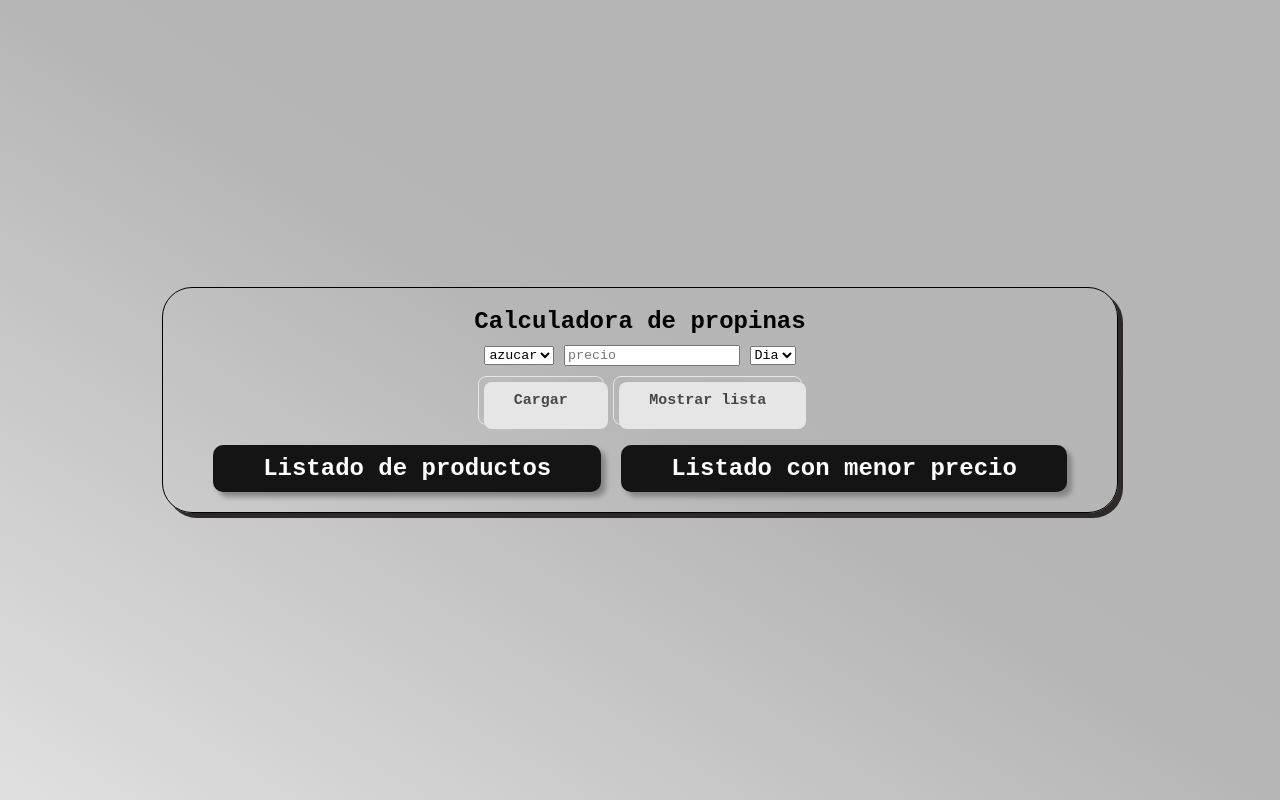
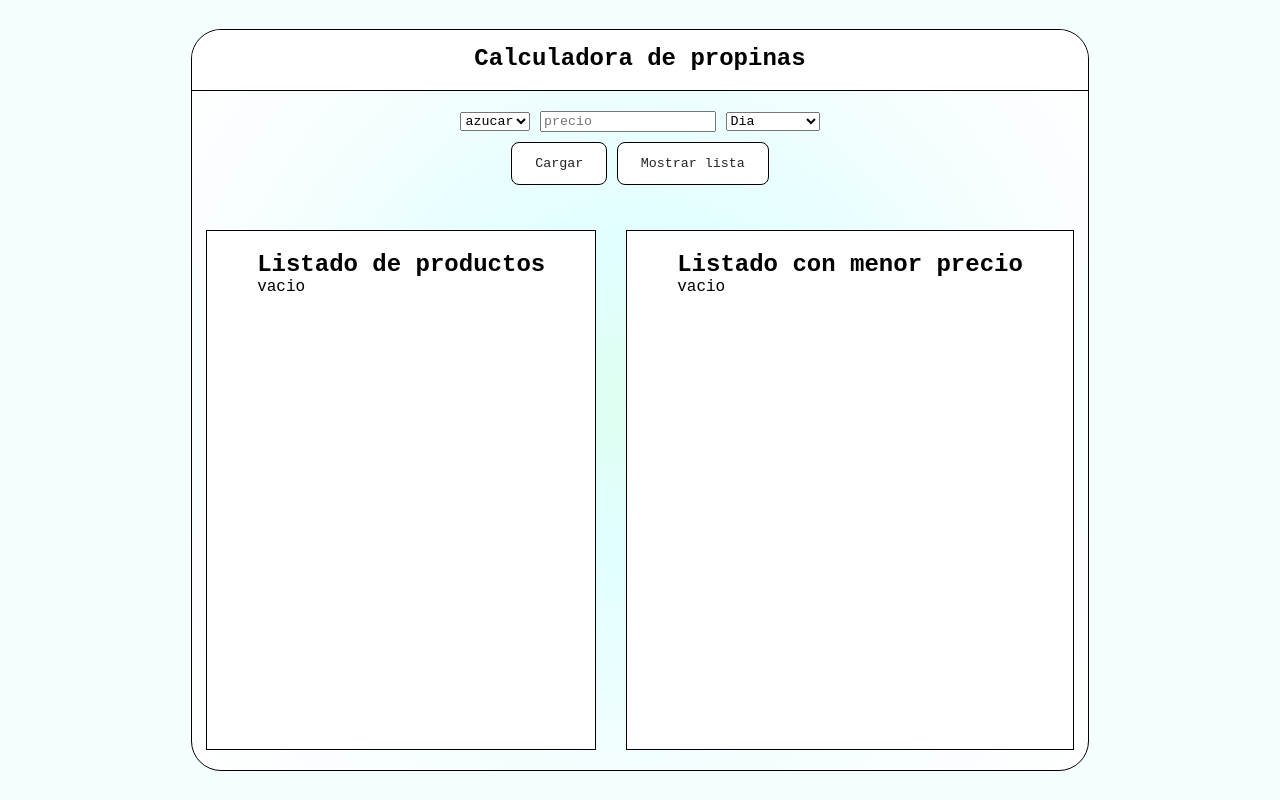
Before and after one commit to Cocom1n/Proyecto02JSGrupo11, a plain HTML site: page public/index.html in a window 1280 px wide. Drawn offline with Linux system fonts and the light colour scheme.

Commit message:
termine los estilos y agrege mas productos y amrcas en las opciones

```diff
--- a/public/css/styles.css
+++ b/public/css/styles.css
@@ -8,79 +8,81 @@ html{
 
 body{
     height: 100%;
-    background: linear-gradient(to top right, #e0e0e0, #b6b6b6, #b4b4b4);
+    background-color: #f5feff;
     display: grid;
     align-items: center;
 }
 
 .fondo{
     display: grid;
-    /* background-color: #ececec;
-    background: transparent; */
-    background: none;
-    box-shadow: 5px 5px 0px #2e2a2a;
+    grid-template-rows: 25% 75%;
+    background-image: radial-gradient(circle, #deffef, #e0ffff, #ecfeff, #f9feff, #ffffff);
     border: 1px solid black;
     border-radius: 30px;
-    padding: 20px 40px;
-    justify-content: center;
-    max-width: 90%;
-    align-items: center;
+    padding-bottom: 20px;
     margin: auto;
+    height: 90%;
+    width: 70%;
 }
 
 .contenedor{
     display: grid;
+    align-self: center;
     text-align: center;
-    justify-content: center;
-    gap: 10px;
+    height: 100%;
+    width: 100%;
+    margin: auto;
+
 }
 
+.contenedor h1{
+    background-color: #fff;
+    border-bottom: 1px solid black;
+    padding-top: 15px;
+    text-align: center;
+    height: 45px;
+    border-top-right-radius: 30px;
+    border-top-left-radius: 30px;
+}
+
+.datos{
+    padding-top: 10px;
+    height: 90px;
+}
+
+.botones{
+    margin: 10px;
+}
+
+
 button{
-    position: relative;
-    padding: 15px 35px;
-    font-size: 15px;
-    font-weight: bold;
-    color: #474747;
-    background-color: transparent;
-    border: 1px solid #e6e6e6;
+    background-color: white;
+    border: 1px solid #000000;
     border-radius: 8px;
+    box-sizing: border-box;
+    color: #222222;
     cursor: pointer;
-    transition: all 0.5s;
+    outline: none;
+    padding: 13px 23px;
+    transition: all 0.2s;
 }
-button::after {
-    content: "";
-    position: absolute;
-    width: 100%;
-    height: 100%;
-    top: 5px;
-    left: 5px;
-    background-color: #e6e6e6;
-    border-radius: 8px;
-    z-index: -1;
-    transition: all 0.5s;
-  }
 
-  button:hover::after {
-    top: 0;
-    left: 0;
-  }
+button:active {
+    transform: scale(.96);
+}
 
 
 .cont-listas{
     display: flex;
     flex-wrap: wrap;
-    margin-top: 20px;
+    justify-content: center;
+    gap: 10px;
+    padding-top: 20px;
 }
 
 .lista{
-    background-color: #141414;
-    border-radius: 10px;
-    padding: 10px 50px;
-    box-shadow: 5px 5px 5px #868686;
+    border: 1px solid #000000;
+    background-color: #ffffff;
+    padding: 20px 50px;
     margin: 0 10px;
 }
-
-
-.lista h1 {
-    color: #ffffff;
-}
--- a/public/index.html
+++ b/public/index.html
@@ -15,24 +15,35 @@
                 <select id="nombre">
                     <option value="azucar">azucar</option>
                     <option value="pan">pan</option>
+                    <option value="sal">sal</option>
+                    <option value="dulce">dulce</option>
+                    <option value="leche">leche</option>
+                    <option value="queso">queso</option>
+                    <option value="yogurt">yogurt</option>
                 </select>
                 <input type="text" id="precio" placeholder="precio">
                 <select id="marca">
                     <option value="Dia">Dia</option>
                     <option value="Vea">Vea</option>
+                    <option value="Carrefour">Carrefour</option>
+                    <option value="Changomás">Changomás</option>
+                    <option value="Comodín">Comodín</option>
+
                 </select>
-            </div>
-            <div class="botones">
-                <button id="cargar_dato" type="submit">Cargar</button>
-                <button id="mostrar_lista" type="submit">Mostrar lista</button>
+                <div class="botones">
+                    <button id="cargar_dato" type="submit">Cargar</button>
+                    <button id="mostrar_lista" type="submit">Mostrar lista</button>
+                </div>
             </div>
         </section>
         <section class="cont-listas">
             <div class="lista">
                 <h1>Listado de productos</h1>
+                <p id="">vacio</p>
             </div>
             <div class="lista">
                 <h1>Listado con menor precio</h1>
+                <p id="">vacio</p>
             </div>
         </section>
 
```
